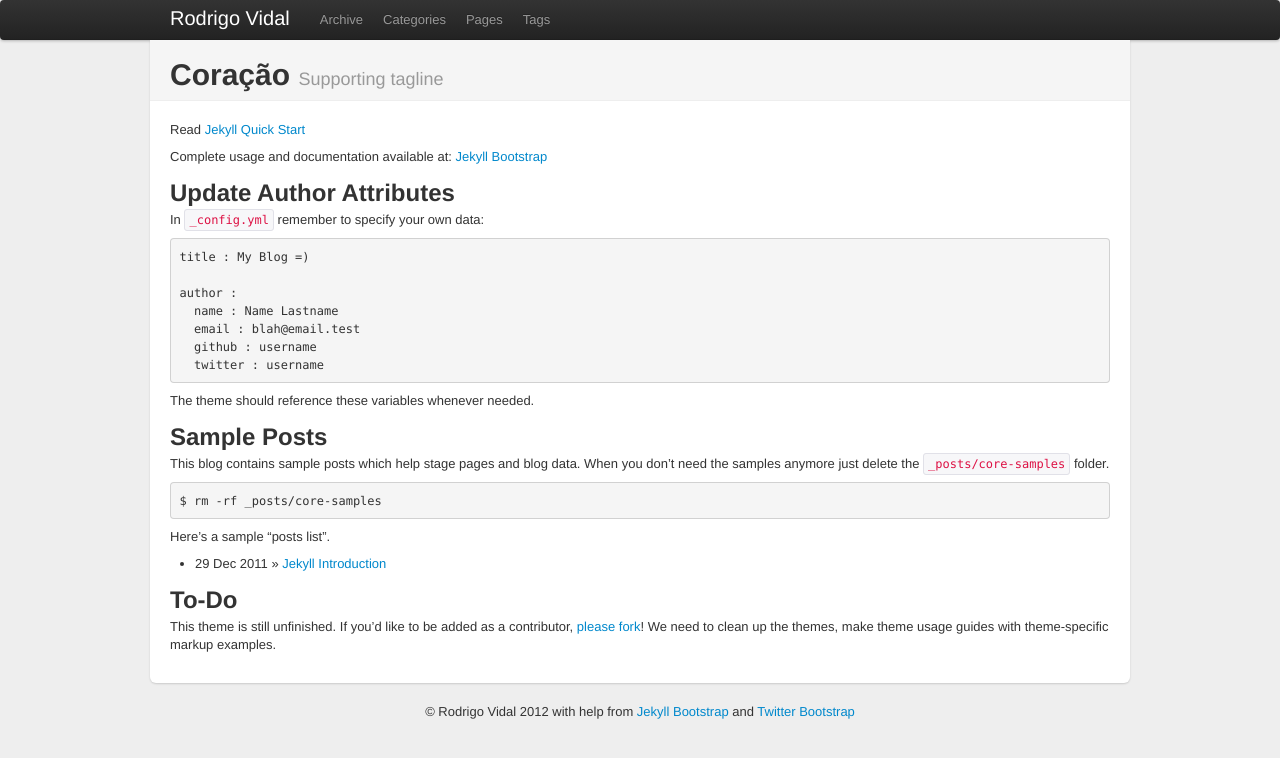
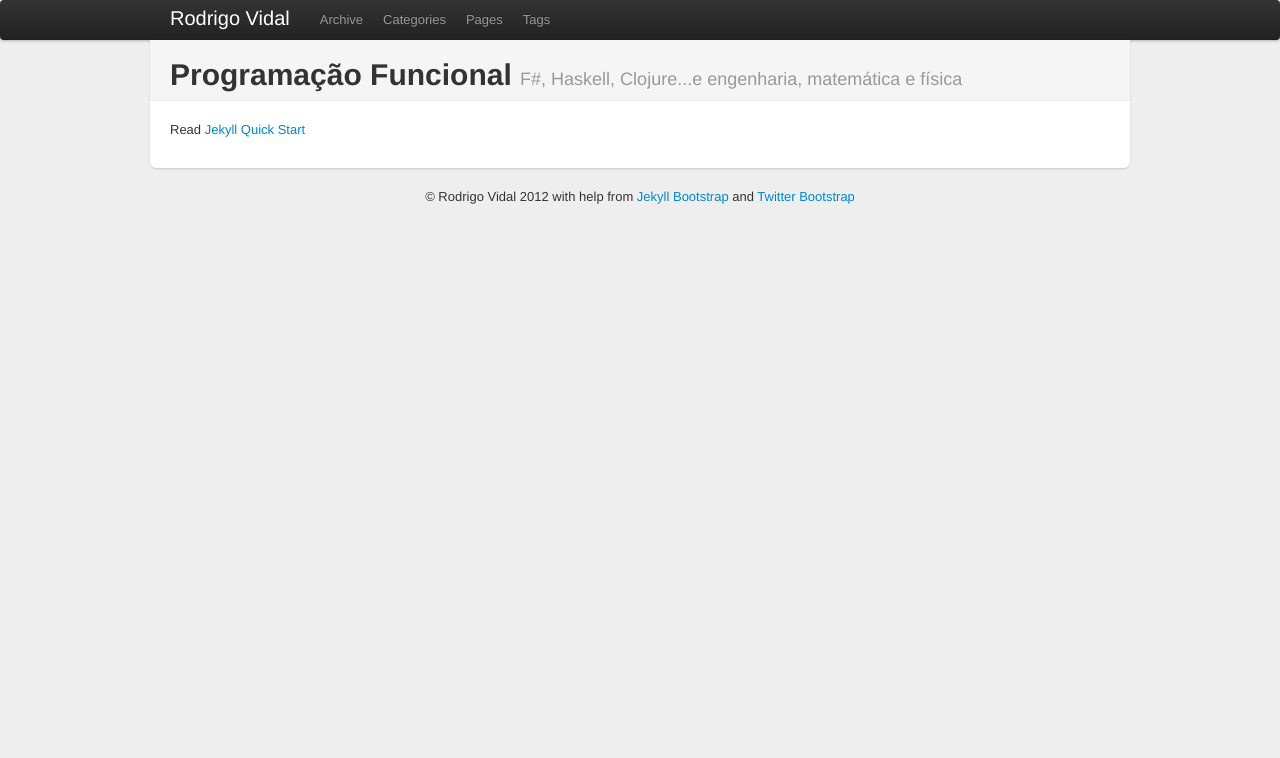
Before and after one commit to rodrigovidal/rodrigovidal.github.com, a Jekyll site: the page auto/index.html, which Jekyll copies as it is, in a window 1280 px wide. Shown: the top 758 px of the page. Built offline with Jekyll 4.4.1, drawn with Linux system fonts in a browser that asks for light colours.

Commit message:
supporting tagline and title

```diff
--- a/auto/index.html
+++ b/auto/index.html
@@ -3,7 +3,7 @@
 <html lang="en">
   <head>
     <meta charset="utf-8">
-    <title>Coração</title>
+    <title>Programação Funcional</title>
 
     <meta name="author" content="Rodrigo Vidal">
 
@@ -25,123 +25,32 @@
     <link rel="apple-touch-icon" sizes="114x114" href="images/apple-touch-icon-114x114.png">
   -->
   </head>
-
   <body>
-
     <div class="navbar">
       <div class="navbar-inner">
         <div class="container">
           <a class="brand" href="/">Rodrigo Vidal</a>
           <ul class="nav">
-
-
-
-
-
-
-
-
-
              <li><a href="/archive.html">Archive</a></li>
-
-
-
-
-
-
-
-
-
-
-
              <li><a href="/categories.html">Categories</a></li>
-
-
-
-
-
-
-
-
-
-
-
-
-
-
-
           	 <li><a href="/pages.html">Pages</a></li>
-
-
-
-
-
-
-
-
-
-
-
       	     <li><a href="/tags.html">Tags</a></li>
-
-
-
-
-
-
-
           </ul>
         </div>
       </div>
     </div>
 
     <div class="container">
-
       <div class="content">
-
         <div class="page-header">
-  <h1>Coração  <small>Supporting tagline</small></h1>
+          <h1>Programação Funcional <small>F#, Haskell, Clojure...e engenharia, matemática e física</small></h1>
         </div>
 
         <div class="row">
           <div class="span12">
             <p>Read <a href='http://jekyllbootstrap.com/usage/jekyll-quick-start.html'>Jekyll Quick Start</a></p>
-
-<p>Complete usage and documentation available at: <a href='http://jekyllbootstrap.com'>Jekyll Bootstrap</a></p>
-
-<h2 id='update_author_attributes'>Update Author Attributes</h2>
-
-<p>In <code>_config.yml</code> remember to specify your own data:</p>
-
-<pre><code>title : My Blog =)
-
-author :
-  name : Name Lastname
-  email : blah@email.test
-  github : username
-  twitter : username</code></pre>
-
-<p>The theme should reference these variables whenever needed.</p>
-
-<h2 id='sample_posts'>Sample Posts</h2>
-
-<p>This blog contains sample posts which help stage pages and blog data. When you don&#8217;t need the samples anymore just delete the <code>_posts/core-samples</code> folder.</p>
-
-<pre><code>$ rm -rf _posts/core-samples</code></pre>
-
-<p>Here&#8217;s a sample &#8220;posts list&#8221;.</p>
-<ul class='posts'>
-
-    <li><span>29 Dec 2011</span> &raquo; <a href='/lessons/2011/12/29/jekyll-introduction'>Jekyll Introduction</a></li>
-
-</ul>
-<h2 id='todo'>To-Do</h2>
-
-<p>This theme is still unfinished. If you&#8217;d like to be added as a contributor, <a href='http://github.com/plusjade/jekyll-bootstrap'>please fork</a>! We need to clean up the themes, make theme usage guides with theme-specific markup examples.</p>
           </div>
         </div>
-
-
       </div>
 
       <footer>
@@ -150,9 +59,6 @@ author :
           and <a href="http://twitter.github.com/bootstrap/" target="_blank">Twitter Bootstrap</a>
         </p>
       </footer>
-
     </div> <!-- /container -->
-
-
   </body>
 </html>
```
Also changed, not shown: index.md (+2 -34 lines), 1 other file. Lines whose indentation alone changed are shown as unchanged.
